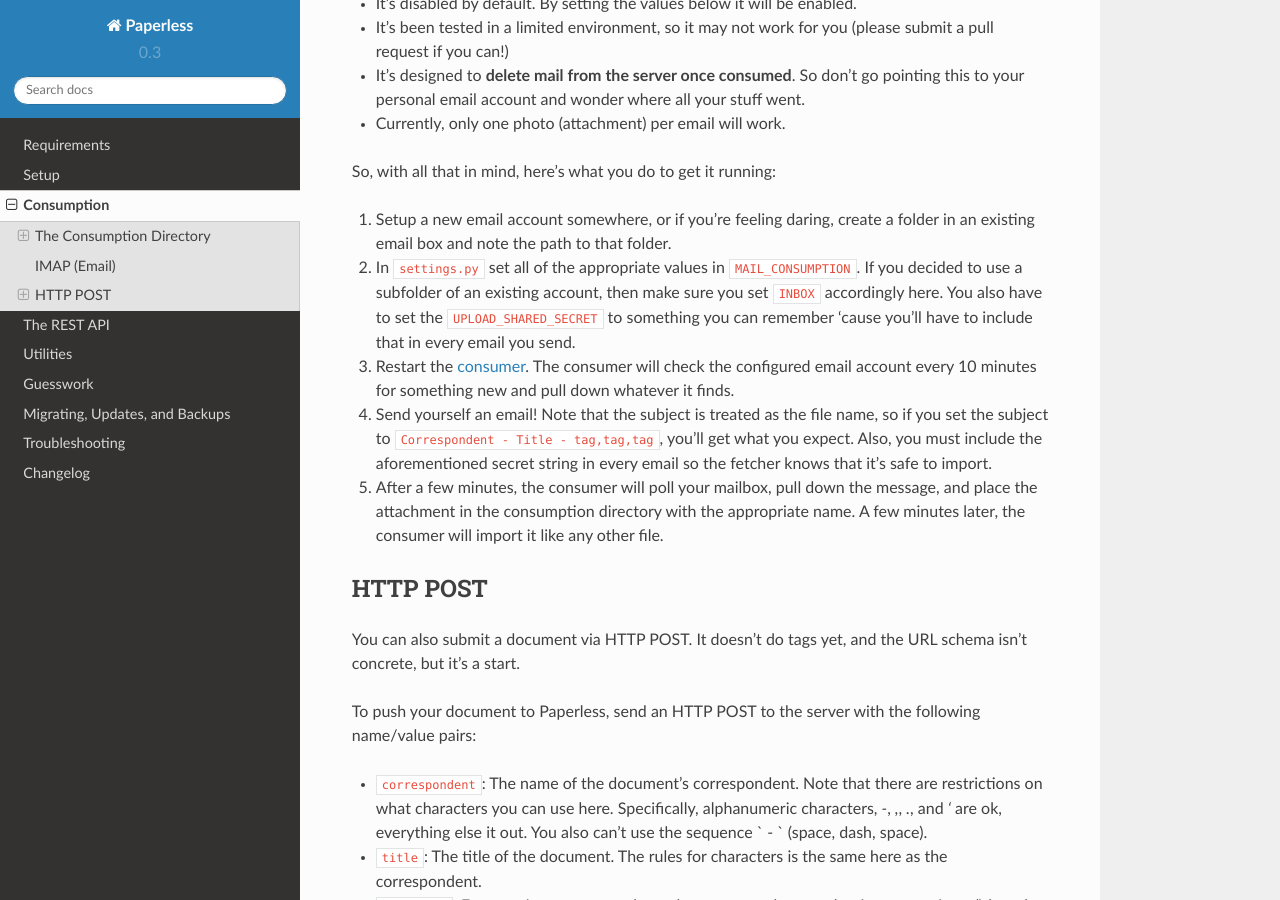
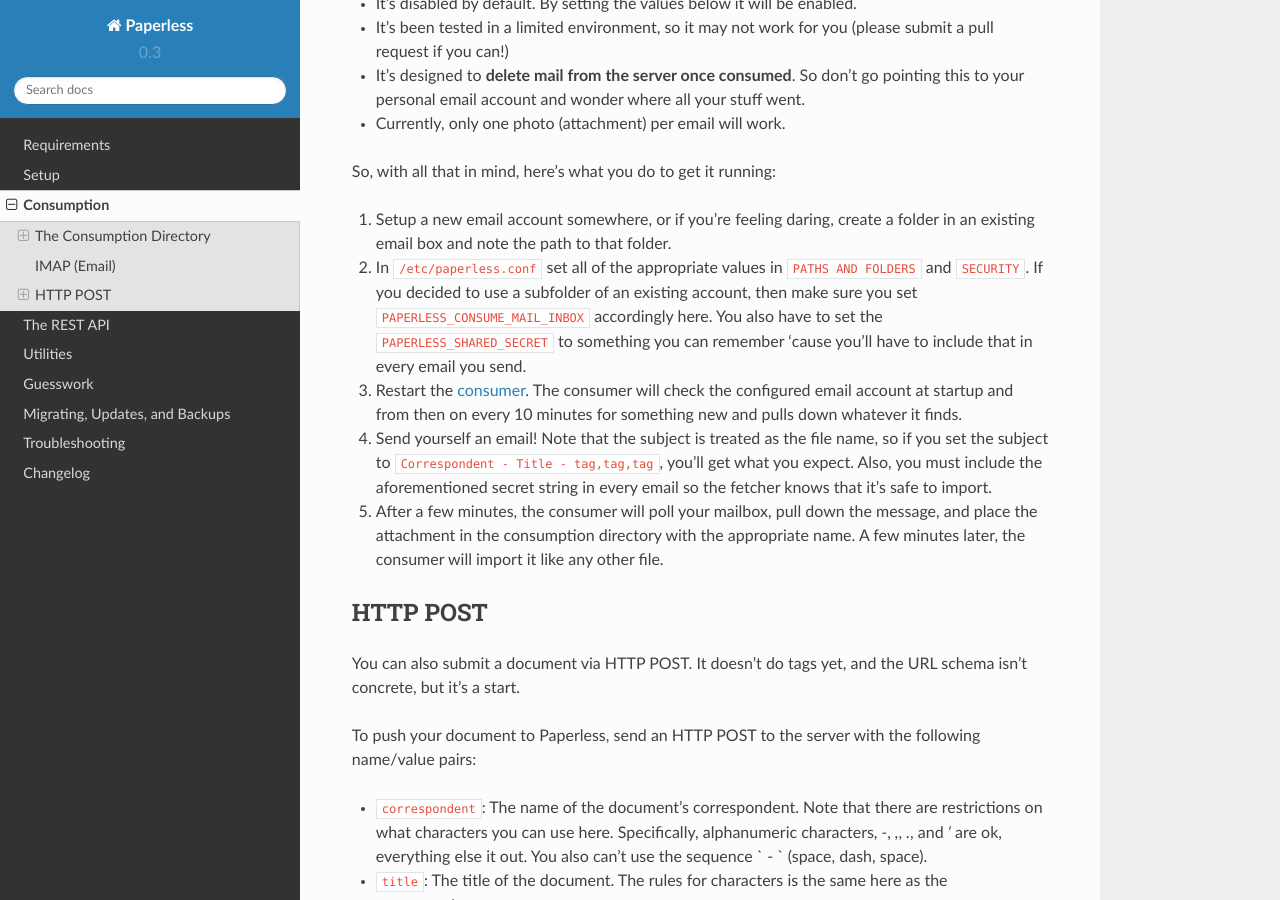
Before and after one commit to repoRangee/Large-scale, a Sphinx documentation site: the page built from docs/consumption.rst, in a window 1280 px wide and 900 px high, scrolled down 1851 px. Built offline with Sphinx 7.4.7 and the Read the Docs theme 2.0.0, drawn with Linux system fonts in a browser that asks for light colours; formulas are drawn with MathJax 3.

Commit message:
Clarify consumption documentation to match the current Paperless behaviour.
The configuration does not have to be hardcoded in settings.py anymore,
and instead happens in the config file. Also, we added that the emails
are checked at startup [0].

[0] see commit 3153bbd6a8d674362eccb4d48b8458b33298f6a9

```diff
--- a/docs/consumption.rst
+++ b/docs/consumption.rst
@@ -121,14 +121,15 @@ So, with all that in mind, here's what you do to get it running:
 
 1. Setup a new email account somewhere, or if you're feeling daring, create a
    folder in an existing email box and note the path to that folder.
-2. In ``settings.py`` set all of the appropriate values in ``MAIL_CONSUMPTION``.
+2. In ``/etc/paperless.conf`` set all of the appropriate values in
+   ``PATHS AND FOLDERS`` and ``SECURITY``.
    If you decided to use a subfolder of an existing account, then make sure you
-   set ``INBOX`` accordingly here.  You also have to set the
-   ``UPLOAD_SHARED_SECRET`` to something you can remember 'cause you'll have to
-   include that in every email you send.
+   set ``PAPERLESS_CONSUME_MAIL_INBOX`` accordingly here.  You also have to set
+   the ``PAPERLESS_SHARED_SECRET`` to something you can remember 'cause you'll
+   have to include that in every email you send.
 3. Restart the :ref:`consumer <utilities-consumer>`.  The consumer will check
-   the configured email account every 10 minutes for something new and pull down
-   whatever it finds.
+   the configured email account at startup and from then on every 10 minutes
+   for something new and pulls down whatever it finds.
 4. Send yourself an email!  Note that the subject is treated as the file name,
    so if you set the subject to ``Correspondent - Title - tag,tag,tag``, you'll
    get what you expect.  Also, you must include the aforementioned secret
```
